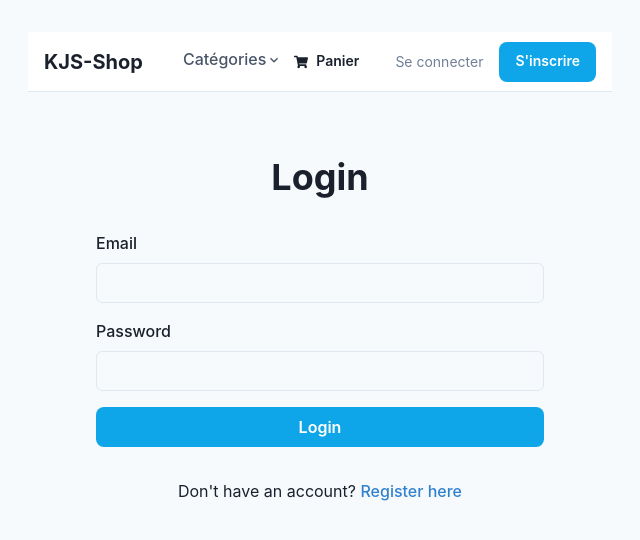
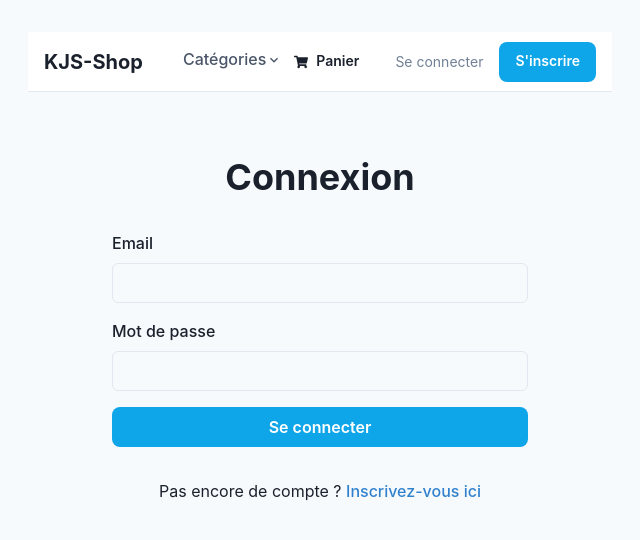
Before and after one commit to StalloneDev/formcarry-frontend, a React (Vite) app: page /login in a window 1280 px wide. Shown: the top 540 px of the page, without its empty margins (320-960 px from the left). Built offline with nearby package versions, Linux system fonts and the light colour scheme; no server answers.

Commit message:
Fix login functionality and improve error handling

```diff
--- a/src/pages/Login.tsx
+++ b/src/pages/Login.tsx
@@ -27,26 +27,31 @@ export const Login = () => {
     const { login } = useAuth();
 
     return (
-        <Box maxW="md" mx="auto" mt={8}>
+        <Box maxW="md" mx="auto" mt={8} px={4}>
             <VStack spacing={8}>
-                <Heading>Login</Heading>
+                <Heading>Connexion</Heading>
                 <Formik
                     initialValues={{ email: '', password: '' }}
                     validationSchema={LoginSchema}
                     onSubmit={async (values, actions) => {
                         try {
                             const response = await auth.login(values);
+                            if (response.data && response.data.user && response.data.token) {
                                 login(response.data.user, response.data.token);
                                 toast({
-                                title: 'Login Successful',
+                                    title: 'Connexion réussie',
                                     status: 'success',
                                     duration: 3000,
                                 });
                                 navigate('/');
+                            } else {
+                                throw new Error('Invalid response format');
+                            }
                         } catch (error: any) {
+                            console.error('Login error:', error);
                             toast({
-                                title: 'Login Failed',
-                                description: error.response?.data?.error || 'An error occurred',
+                                title: 'Échec de la connexion',
+                                description: error.response?.data?.error || 'Une erreur est survenue',
                                 status: 'error',
                                 duration: 3000,
                             });
@@ -69,7 +74,7 @@ export const Login = () => {
                                 <Field name="password">
                                     {({ field, form }: any) => (
                                         <FormControl isInvalid={form.errors.password && form.touched.password}>
-                                            <FormLabel>Password</FormLabel>
+                                            <FormLabel>Mot de passe</FormLabel>
                                             <Input {...field} type="password" />
                                         </FormControl>
                                     )}
@@ -80,16 +85,16 @@ export const Login = () => {
                                     width="100%"
                                     isLoading={props.isSubmitting}
                                 >
-                                    Login
+                                    Se connecter
                                 </Button>
                             </VStack>
                         </Form>
                     )}
                 </Formik>
                 <Text>
-                    Don't have an account?{' '}
+                    Pas encore de compte ?{' '}
                     <Link as={RouterLink} to="/register" color="blue.500">
-                        Register here
+                        Inscrivez-vous ici
                     </Link>
                 </Text>
             </VStack>
--- a/src/types/index.ts
+++ b/src/types/index.ts
@@ -2,7 +2,7 @@ export interface User {
     id: string;
     email: string;
     name: string;
-    role: 'client' | 'vendor';
+    role: 'CLIENT' | 'VENDOR';
 }
 
 export interface Product {
```
Lines whose indentation alone changed are shown as unchanged.
